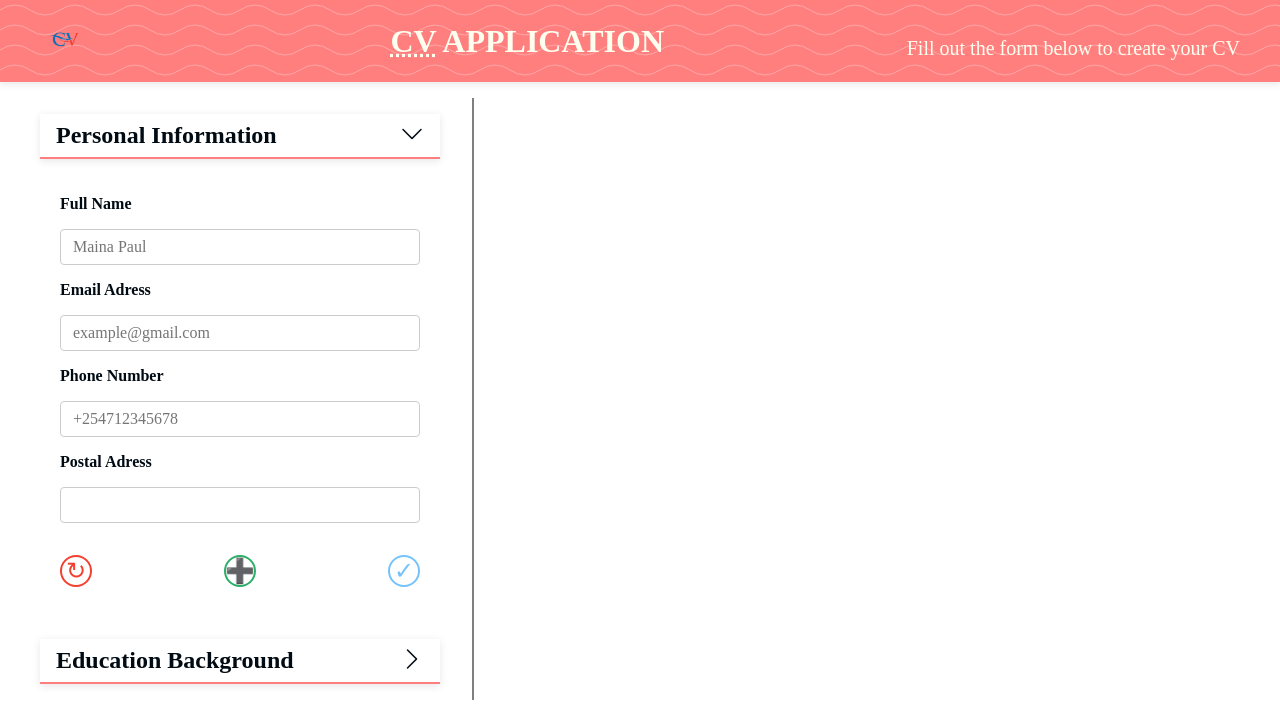
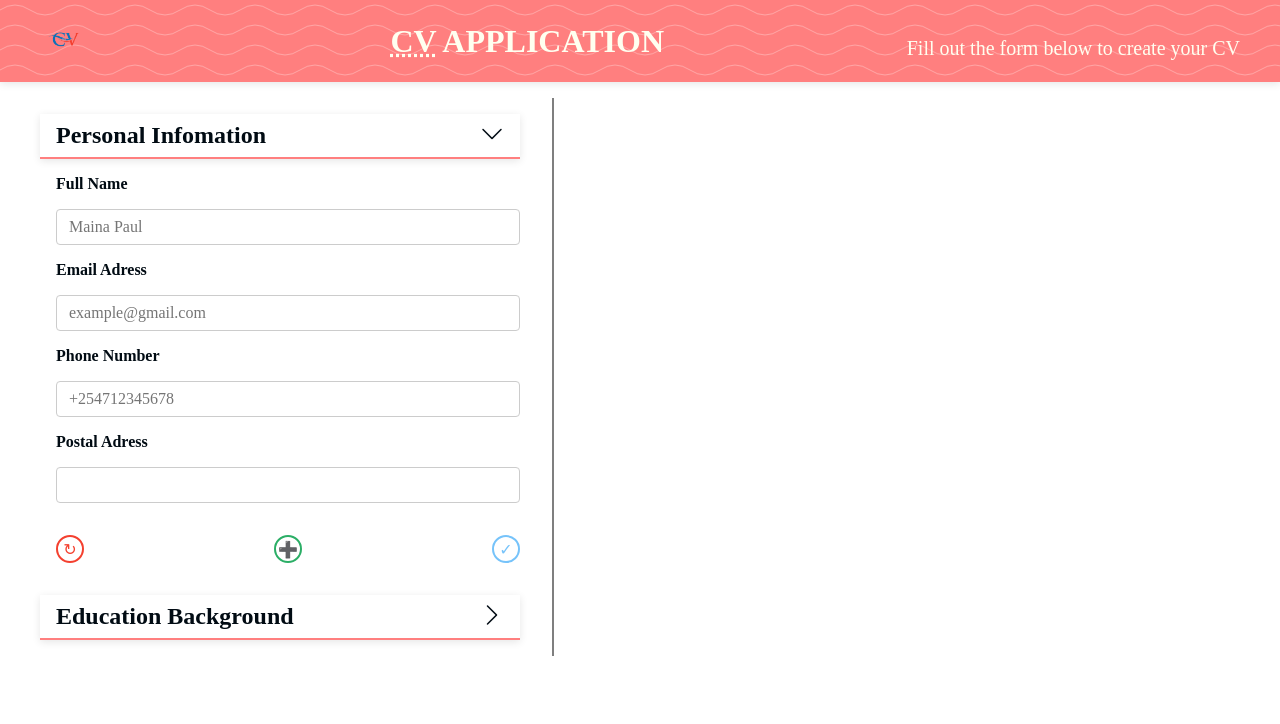
Before and after one commit to Legend-Paul/CV-Application, a React (Vite) app: page / in a window 1280 px wide. Shown: the top 724 px of the page. Built offline with nearby package versions, Linux system fonts and the light colour scheme; a web font is replaced by a local one.

Commit message:
Create cvSectionData.js to store cvsection t=data

```diff
--- a/src/App.jsx
+++ b/src/App.jsx
@@ -1,44 +1,26 @@
 import Cvsection from "./personal info/cvSection";
 import Header from "./header/header";
-import Education from "./education/education";
+import cvSectionData from "./utils/cvSectionData";
 import "./App.css";
 import "./index.css";
 function App() {
-    let personalInfoDate = [
-        {
-            id: Date.now() + "1",
-            name: "Full Name",
-            type: "text",
-            placeholder: "Maina Paul",
-        },
-        {
-            id: Date.now() + "2",
-            name: "Email Adress",
-            type: "email",
-            placeholder: "example@gmail.com",
-        },
-        {
-            id: Date.now() + "5",
-            name: "Phone Number",
-            type: "tel",
-            placeholder: "+254712345678",
-        },
-        {
-            id: Date.now() + "8",
-            name: "Postal Adress",
-            type: "text",
-            placeholder: "",
-        },
-    ];
     return (
         <div className="App">
             <Header />
             <main className="main-content">
-                <Cvsection
-                    defaultFields={personalInfoDate}
-                    heading="Personal Information"
-                />
-                <Education />
+                {cvSectionData.map((sectionData) => {
+                    return (
+                        <Cvsection
+                            key={sectionData.id}
+                            open={sectionData.isOpen}
+                            defaultFields={sectionData.fields}
+                            heading={sectionData.sectionName}
+                            className={sectionData.class}
+                        />
+                    );
+                })}
+
+                {/* <Education /> */}
             </main>
         </div>
     );
--- a/src/education/education.jsx
+++ /dev/null
@@ -1,171 +0,0 @@
-import { useState } from "react";
-
-import { Input, TextArea, Button, Accordion } from "../utils/reusableIU";
-import "./education.css";
-import "../index.css";
-
-function Education() {
-    const [isOpen, setIsOpen] = useState(false);
-    const toggleAccordion = () => setIsOpen(!isOpen);
-    return (
-        <section>
-            <Accordion
-                sectionName={"Education Background"}
-                isOpen={isOpen}
-                onClick={toggleAccordion}
-            />
-            {isOpen && <EducationInputField />}
-        </section>
-    );
-}
-
-function EducationInputField() {
-    const [addField, setAddField] = useState("");
-    let initialState = {};
-    const [inputValueObj, setinputValueObj] = useState(initialState);
-    const [errorMsgObj, setErrorMsgObj] = useState(initialState);
-    const [previosBlur, setPreviousBlur] = useState(initialState);
-    const [canSubmit, setCanSubmit] = useState(false);
-
-    const handleOnchange = (e) => {
-        const { type, name, value } = e.target;
-        setinputValueObj(addFieldToObj(inputValueObj, type, name, value));
-        removeErroMsg();
-        setCanSubmit(true);
-        console.log(value);
-    };
-    console.log(inputValueObj);
-    const handleReset = () => {
-        setinputValueObj(initialState);
-        setErrorMsgObj(initialState);
-        setPreviousBlur(initialState);
-    };
-    const handleSubmit = () => {};
-    const removeErroMsg = () => {
-        if (previosBlur) {
-            let stateObj = { ...errorMsgObj };
-            setErrorMsgObj(
-                addFieldToObj(stateObj, previosBlur.type, previosBlur.name, "")
-            );
-        }
-    };
-
-    const addFieldToObj = (stateObj, type, name, value) => {
-        setCanSubmit(false);
-        return {
-            ...stateObj,
-            [type]: { ...stateObj[type], [name]: value },
-        };
-    };
-
-    const handleBlur = (e) => {
-        const { type, name, value } = e.target;
-        let emailRegex = /^[a-zA-Z0-9._%+-]+@[a-zA-Z0-9.-]+\.[a-zA-Z]{2,}$/i;
-        let telRegex = /^\+\d{1,3}\d{9}$/i;
-        if (type === "email") {
-            if (value && !emailRegex.test(value)) {
-                setErrorMsgObj(
-                    addFieldToObj(
-                        errorMsgObj,
-                        type,
-                        name,
-                        "Invalid Email Adress"
-                    )
-                );
-            }
-            setPreviousBlur({ type: type, name: name });
-        }
-        if (type === "tel") {
-            if (value && !telRegex.test(value)) {
-                if (!emailRegex.test(value)) {
-                    setErrorMsgObj(
-                        addFieldToObj(
-                            errorMsgObj,
-                            type,
-                            name,
-                            "Invalid Phone Number"
-                        )
-                    );
-                }
-                setPreviousBlur({ type: type, name: name });
-            }
-        }
-    };
-
-    const hadleAddField = (e) => {
-        setAddField(e.target.value);
-    };
-    return (
-        <div className="info-fields">
-            <Input
-                inputValueObj={inputValueObj}
-                handleOnchange={handleOnchange}
-                name={"Qualification"}
-                placeholder={"Bachelor Of Arts"}
-                handleBlur={handleBlur}
-                errorMsgObj={errorMsgObj}
-            />
-            <Input
-                inputValueObj={inputValueObj}
-                handleOnchange={handleOnchange}
-                name={"Institution"}
-                placeholder={"Kenyatta University"}
-                handleBlur={handleBlur}
-                errorMsgObj={errorMsgObj}
-            />
-            <p>Learning Period</p>
-            <div className="learning-period">
-                <Input
-                    inputValueObj={inputValueObj}
-                    handleOnchange={handleOnchange}
-                    name={"Start"}
-                    defaultType="date"
-                    placeholder={"2020-2025"}
-                    handleBlur={handleBlur}
-                    errorMsgObj={errorMsgObj}
-                />
-                <Input
-                    inputValueObj={inputValueObj}
-                    handleOnchange={handleOnchange}
-                    name={"End"}
-                    defaultType="date"
-                    placeholder={"2020-2025"}
-                    handleBlur={handleBlur}
-                    errorMsgObj={errorMsgObj}
-                />
-            </div>
-
-            <TextArea
-                inputValueObj={inputValueObj}
-                name={"Description"}
-                defaultType="textarea"
-                handleOnchange={handleOnchange}
-                placeholder={"Qualification description"}
-            />
-            <div className="buttons-container">
-                {/* <NewInputFieldSelection hadleAddField={hadleAddField} /> */}
-                <Button
-                    buttonTitle="Reset Details"
-                    bgc={"var(--red)"}
-                    onClick={handleReset}
-                    type="reset"
-                />
-                {canSubmit ? (
-                    <Button
-                        buttonTitle="Save Details"
-                        bgc={"var(--blue)"}
-                        onClick={handleSubmit}
-                    />
-                ) : (
-                    <Button
-                        buttonTitle="Save Details"
-                        bgc={"var(--light-blue)"}
-                        active="inactive"
-                    />
-                )}
-            </div>
-        </div>
-    );
-}
-
-export default Education;
--- a/src/index.css
+++ b/src/index.css
@@ -20,11 +20,16 @@
 }
 section {
     padding: 1rem 1rem 1rem 0;
-    max-width: 400px;
+    max-width: 40%;
     padding-right: 2rem;
     border-right: 2px solid var(--medium-grey);
     display: grid;
     gap: 1rem;
+}
+.cv-section {
+    .info-fields {
+        padding-left: 1rem;
+    }
 }
 
 i {
--- a/src/personal info/cvSection.css
+++ b/src/personal info/cvSection.css
@@ -20,11 +20,11 @@
         align-items: center;
         border: 0.125rem solid var(--red);
         background: none;
-        height: 2rem;
-        width: 2rem;
+        height: 1.75rem;
+        width: 1.75rem;
         color: var(--red);
         border-radius: 50%;
-        font-size: 1.5rem;
+        font-size: 1rem;
         cursor: pointer;
     }
 }
--- a/src/personal info/cvSection.jsx
+++ b/src/personal info/cvSection.jsx
@@ -4,13 +4,13 @@ import "./cvSection.css";
 
 // Mock components for demonstration
 
-function Cvsection({ defaultFields, heading }) {
-    const [isOpen, setIsOpen] = useState(true);
-
+function Cvsection({ open, defaultFields, heading, className }) {
+    const [isOpen, setIsOpen] = useState(open);
     const toggleAccordion = () => setIsOpen(!isOpen);
+    console.log(className);
 
     return (
-        <section className="personal-info">
+        <section className={className}>
             <Accordion
                 sectionName={heading}
                 isOpen={isOpen}
@@ -166,10 +166,7 @@ function CvsectionFields({ defaultFields }) {
     };
 
     return (
-        <div
-            className="info-fields"
-            style={{ padding: "20px", fontFamily: "Arial, sans-serif" }}
-        >
+        <div className="info-fields">
             <div className="form-container">
                 <div className="input-field">
                     {/* Render default fields */}
--- /dev/null
+++ b/src/utils/cvSectionData.js
@@ -0,0 +1,73 @@
+let cvSectionData = [
+    {
+        sectionName: "Personal Infomation",
+        id: "sdjifhgv",
+        isOpen: true,
+        class: "personal-info cv-section",
+        fields: [
+            {
+                id: Date.now() + "1",
+                name: "Full Name",
+                type: "text",
+                placeholder: "Maina Paul",
+            },
+            {
+                id: Date.now() + "2",
+                name: "Email Adress",
+                type: "email",
+                placeholder: "example@gmail.com",
+            },
+            {
+                id: Date.now() + "5",
+                name: "Phone Number",
+                type: "tel",
+                placeholder: "+254712345678",
+            },
+            {
+                id: Date.now() + "8",
+                name: "Postal Adress",
+                type: "text",
+                placeholder: "",
+            },
+        ],
+    },
+    {
+        sectionName: "Education Background",
+        id: "hjfbh",
+        class: "education-info cv-section",
+        fields: [
+            {
+                id: Date.now() + "9",
+                name: "Qualification",
+                type: "text",
+                placeholder: "Bacherol Of Arts",
+            },
+            {
+                id: Date.now() + "10",
+                name: "Institution",
+                type: "text",
+                placeholder: "Kenyatta University",
+            },
+            {
+                id: Date.now() + "11",
+                name: "Start",
+                type: "date",
+                placeholder: "Bacherol Of Arts",
+            },
+            {
+                id: Date.now() + "12",
+                name: "End",
+                type: "date",
+                placeholder: "Bacherol Of Arts",
+            },
+            {
+                id: Date.now() + "13",
+                name: "Description",
+                type: "textarea",
+                placeholder: "Qualification Description",
+            },
+        ],
+    },
+];
+
+export default cvSectionData;
```
Also changed, not shown: src/education/education.css (deleted).
